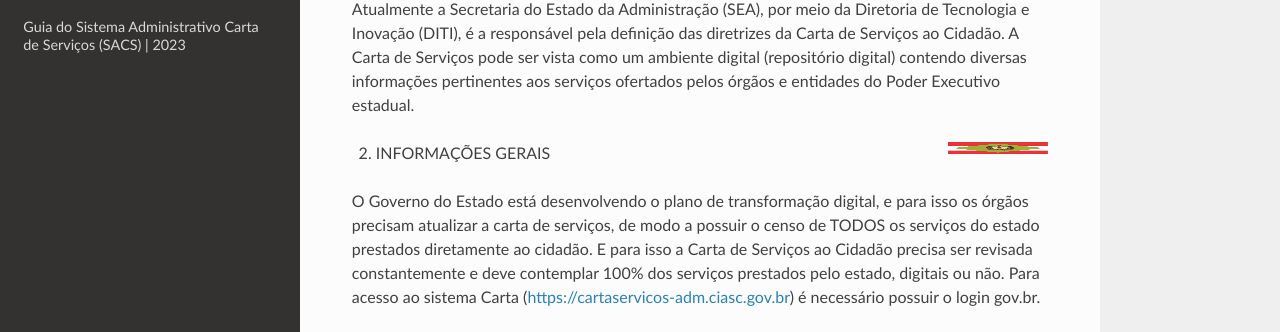
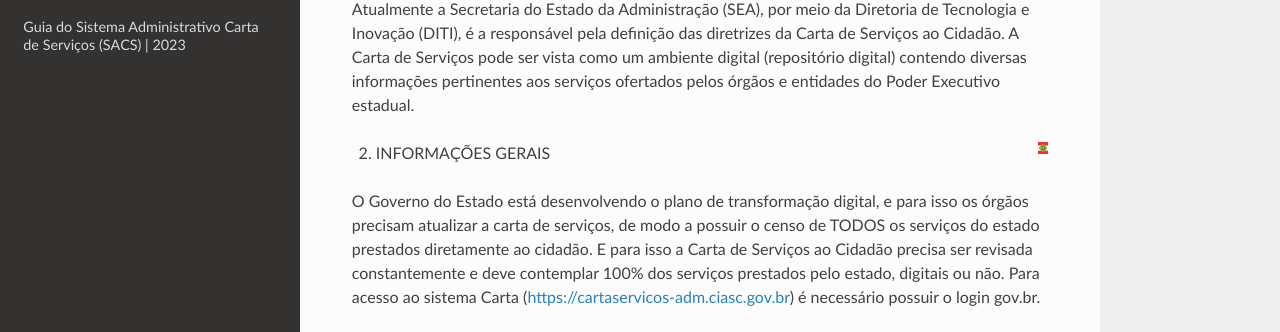
Before and after one commit to brunoaltieri/cartadeservicos, a Sphinx documentation site: the page built from docs/source/index.rst, in a window 1280 px wide and 900 px high, scrolled down 657 px. Shown: the part 118-450 px from the top of the window. Built offline with Sphinx 7.4.7 and the Read the Docs theme 2.0.0, drawn with Linux system fonts in a browser that asks for light colours.

Commit message:
Update index.rst

```diff
--- a/docs/source/index.rst
+++ b/docs/source/index.rst
@@ -14,7 +14,7 @@ Atualmente a Secretaria do Estado da Administração (SEA), por meio da Diretori
 
 .. image:: BrasãoSC.jpg
    :height: 25px
-   :width: 200 px
+   :width: 20 px
    :scale: 50 %
    :alt: alternate text
    :align: right
```
